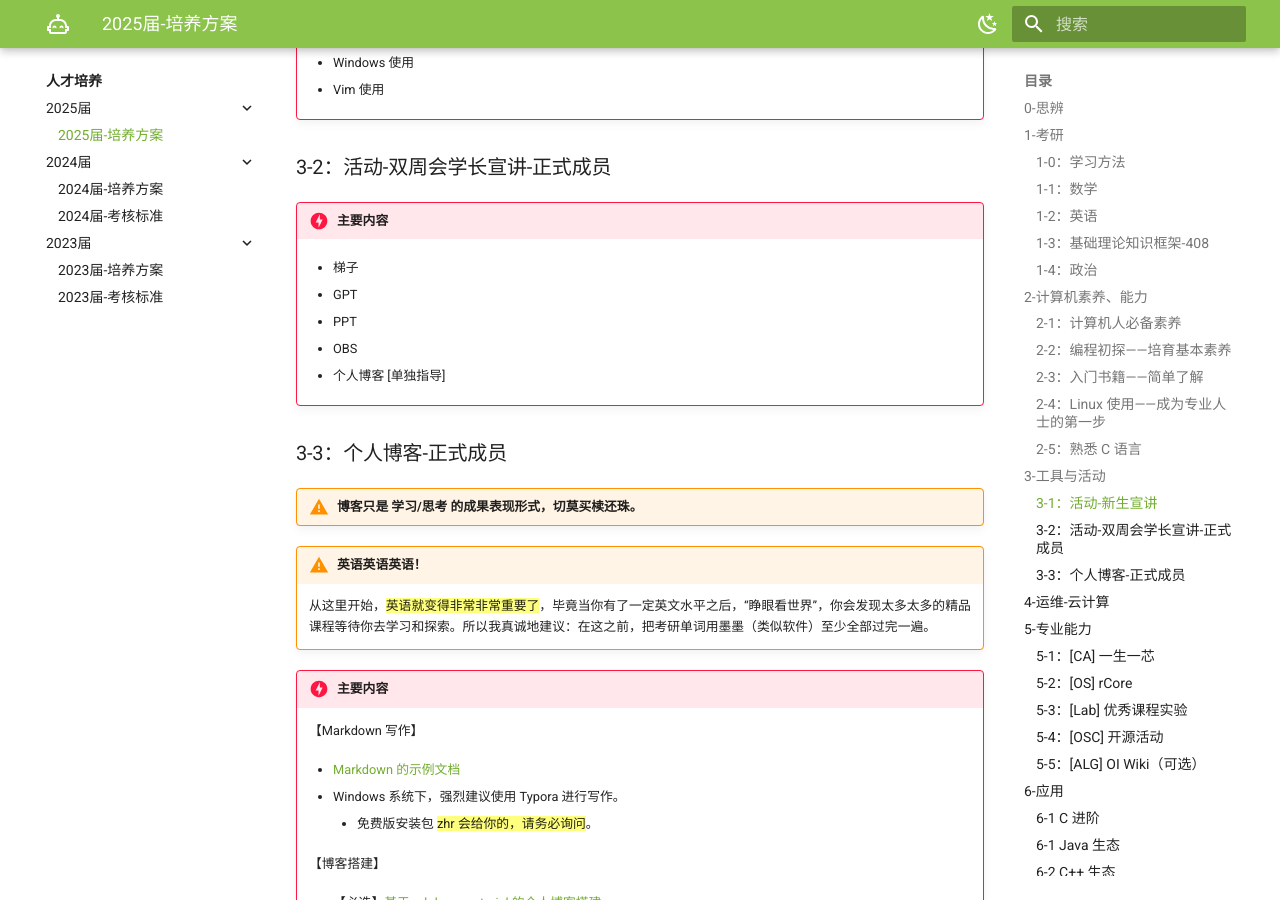
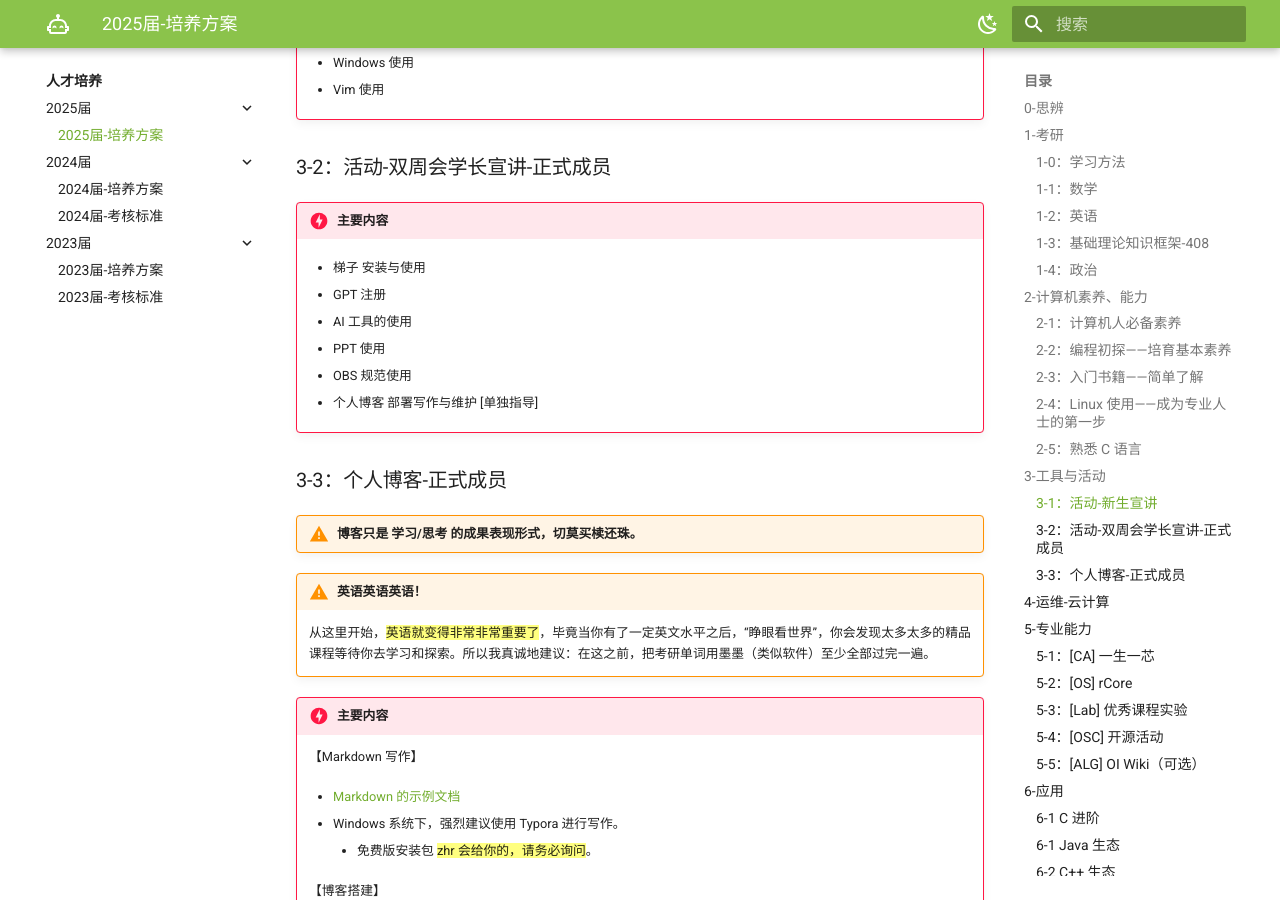
Before and after one commit to Haohahahaha/OSCA, an MkDocs documentation site: the page built from docs/guide/guide-2025.md, in a window 1280 px wide and 900 px high, scrolled down 7103 px. Built offline with MkDocs 1.6.1 and Material for MkDocs 9.7.7, drawn with Linux system fonts in a browser that asks for light colours.

Commit message:
2025-08-12_13:46:44 update

```diff
--- a/docs/guide/guide-2025.md
+++ b/docs/guide/guide-2025.md
@@ -309,15 +309,17 @@
 
 !!! danger "主要内容"
 
-	- 梯子
+	- 梯子 安装与使用
 
-	- GPT
+	- GPT 注册
 
-	- PPT
+	- AI 工具的使用
 
-	- OBS
+	- PPT 使用
 
-	- 个人博客 [单独指导]
+	- OBS 规范使用
+
+	- 个人博客 部署写作与维护 [单独指导]
 
 ### 3-3：个人博客-正式成员 <a id="II-5"></a>
 
```
